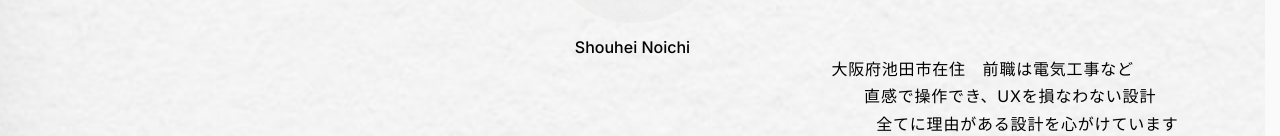
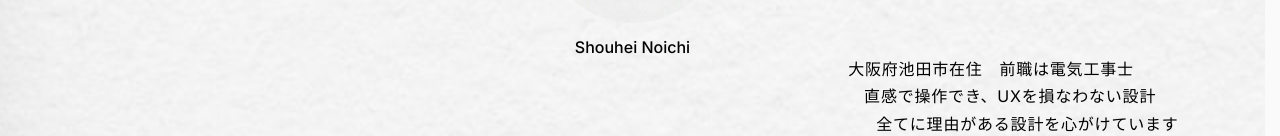
Before and after one commit to ichi-a/main-portfolio, a Next.js app: page / in a window 1280 px wide. Shown: the part 450-586 px from the top of the page. Built offline with nearby package versions, Linux system fonts and the light colour scheme; no server answers.

Commit message:
微調整

```diff
--- a/src/components/section/ProfileSection.tsx
+++ b/src/components/section/ProfileSection.tsx
@@ -1,5 +1,4 @@
-
-import styles from "./ProfileSection.module.css"
+import styles from "./ProfileSection.module.css";
 import Image from "next/image";
 import me from "@/assets/img/me.jpg";
 
@@ -18,15 +17,17 @@ const ProfileSection = () => {
         </div>
         <div className={styles.textContainer}>
           <div className={styles.textWrap}>
-            <p className={styles.line1}>大阪府池田市在住　前職は電気工事など</p>
+            <p className={styles.line1}>大阪府池田市在住　前職は電気工事士</p>
             <p className={styles.line2}>直感で操作でき、UXを損なわない設計</p>
             <p className={styles.line3}>全てに理由がある設計を心がけています</p>
-            <p className={styles.line4}>掲載しているアプリをぜひ見てください！</p>
+            <p className={styles.line4}>
+              掲載しているアプリをぜひ見てください！
+            </p>
           </div>
         </div>
       </div>
     </section>
   );
-}
+};
 
 export default ProfileSection;
```
